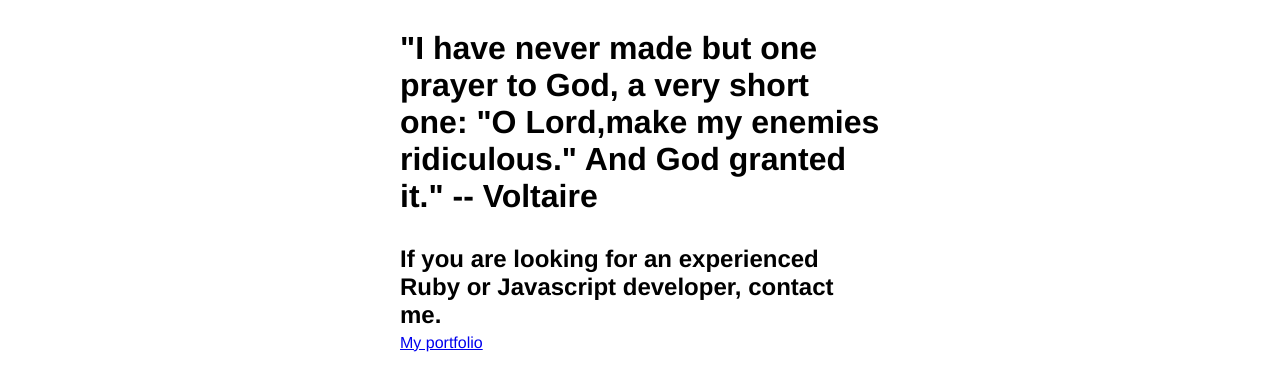
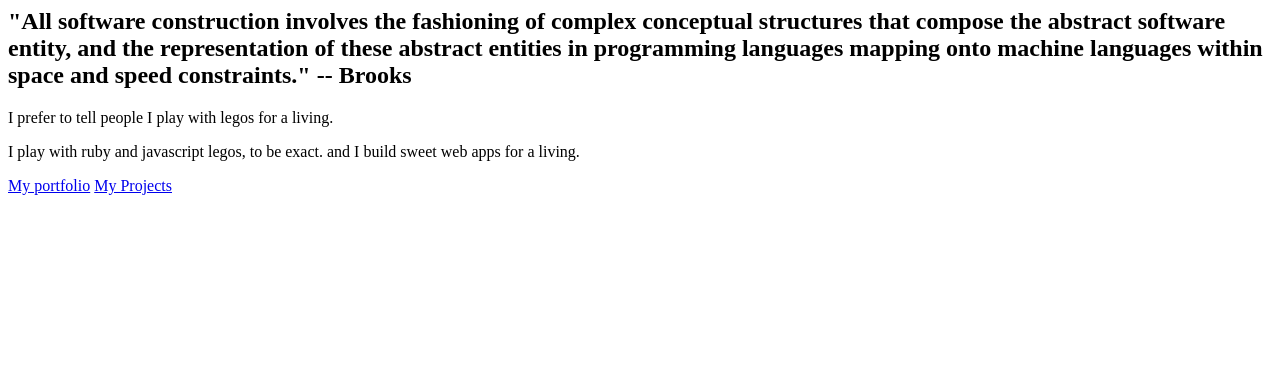
Before and after one commit to datapimp/old-github-pages-site, a plain HTML site: page index.html in a window 1280 px wide. Drawn offline with Linux system fonts and the light colour scheme.

Commit message:
home page change

```diff
--- a/index.html
+++ b/index.html
@@ -1,27 +1,13 @@
 <html>
 	<head>
-		<title>Jonathan Soeder's Github Page</title>
-		<style type="text/css">
-		body, html {
-			font-family: "Helvetica";
-		}
-
-		h1 {
-			display: block;
-			margin: 30px auto;
-			width: 480px;
-		}
-
-		h2, a {
-			display: block;
-			margin: 5px auto;
-			width: 480px;
-		}
-		</style>
+		<title>Jonathan Soeder. Ruby and Javascript For Fun and Profit</title>
 	</head>
-	<body>
-		<h1>"I have never made but one prayer to God, a very short one: "O Lord,make my enemies ridiculous." And God granted it." -- Voltaire</h1>
-		<h2>If you are looking for an experienced Ruby or Javascript developer, contact me.</h2>
+  <body>
+    <h2> "All software construction involves the fashioning of complex conceptual structures that compose the abstract software entity, and the representation of these abstract entities in programming languages mapping onto machine languages within space and speed constraints." -- Brooks
+    </h2>
+    <p>I prefer to tell people I play with legos for a living.</p>
+    <p>I play with ruby and javascript legos, to be exact. and I build sweet web apps for a living.</p>
 		<a href="http://www.jonathansoeder.com" alt="Ruby On Rails and Javascript Developer in Chicago">My portfolio</a>
+		<a href="https://www.github.com/datapimp" alt="Ruby On Rails and Javascript Developer in Chicago">My Projects</a>
 	</body>
 </html>
```
